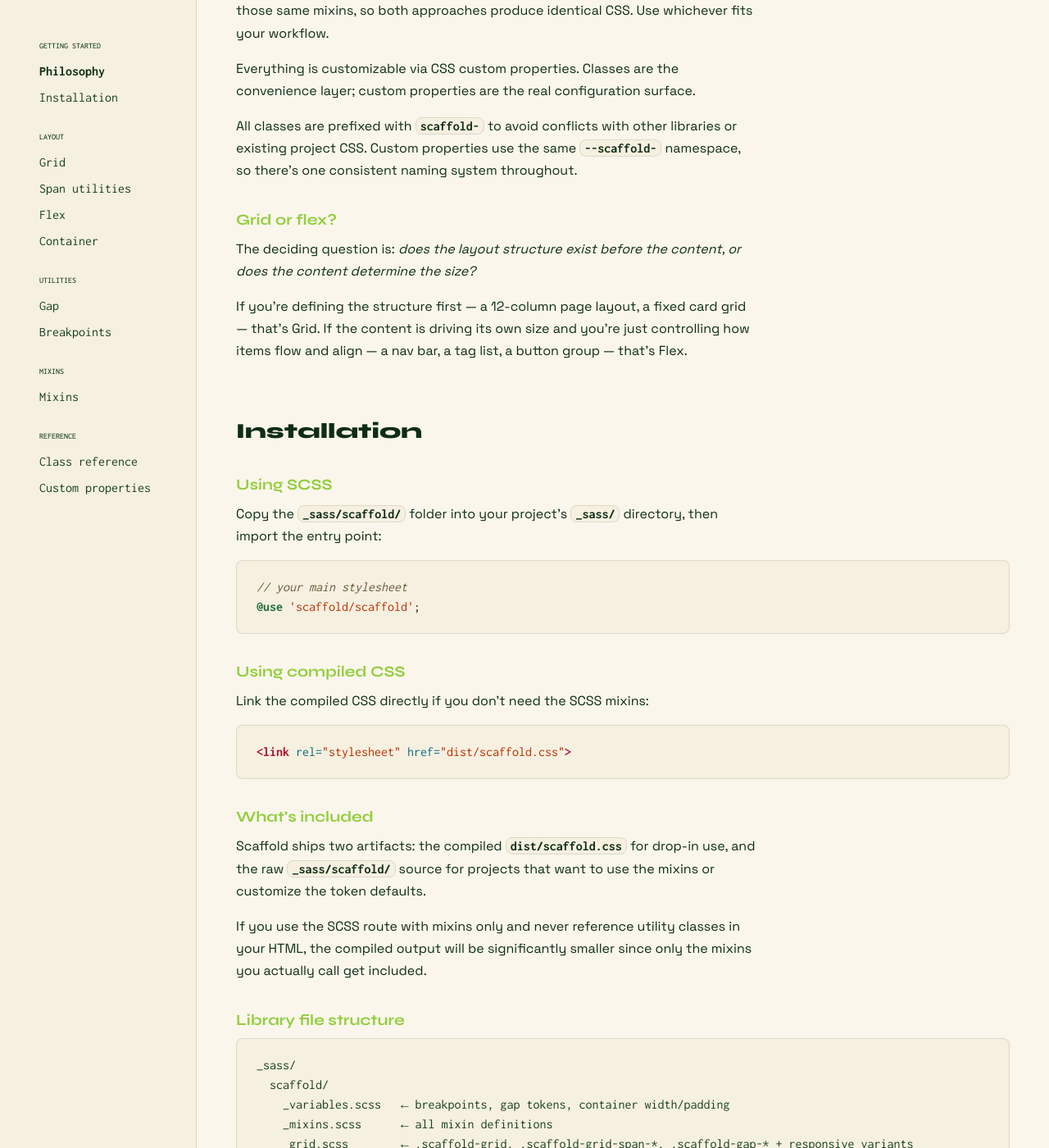
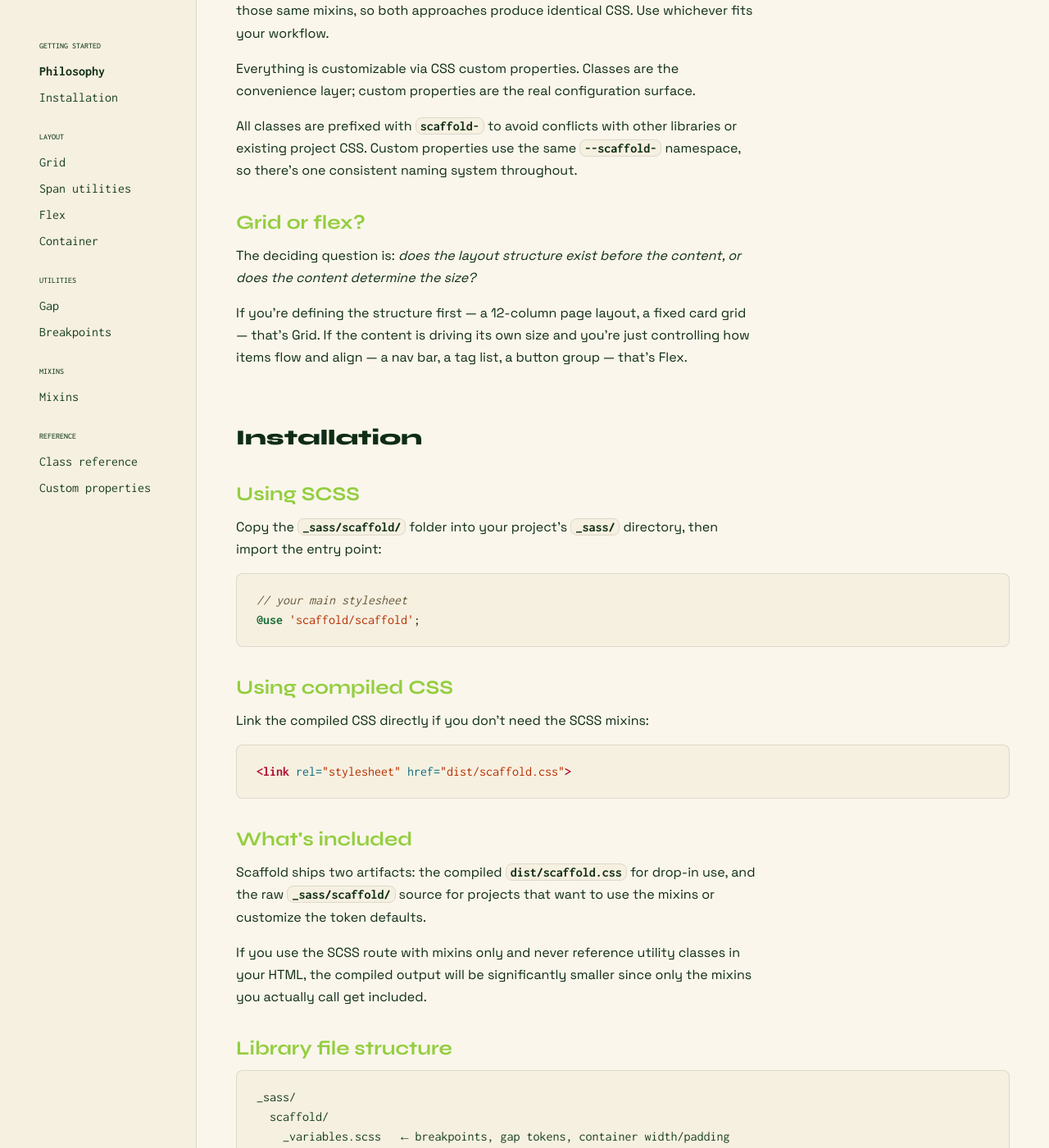
Before and after one commit to naher94/scaffoldcss, a Jekyll site: the page built from docs.html, in a window 1280 px wide and 1400 px high, scrolled down 633 px. Shown: the whole window at 82% size. Built offline with Jekyll 4.4.1, drawn with Linux system fonts in a browser that asks for light colours.

Commit message:
Styling Adjustments

```diff
--- a/_sass/_docs.scss
+++ b/_sass/_docs.scss
@@ -128,7 +128,7 @@
   }
 
   h3 {
-    // font-size: 13px;
+    font-size: 1.5em;
     @include syne(bold);
     margin-top: 2rem;
     margin-bottom: 0.5rem;
@@ -175,14 +175,15 @@
 /* ─── Tags ───────────────────────────────────────────────── */
 .tag {
   display: inline-block;
-  font-family: var(--font-mono);
-  font-size: 10px;
-  font-weight: 500;
-  padding: 2px 7px;
-  border-radius: var(--radius);
+  // font-family: var(--font-mono);
+  @include inconsolata(bold,200);
+  // font-size: 10px;
+  padding: 0.25em 1em;
+  font-size: 0.65em;
+  border-radius: var(--radius-huge);
   margin-right: 4px;
   vertical-align: middle;
-  letter-spacing: 0.04em;
+  // letter-spacing: 0.04em;
 
   &-grid  { background: var(--tag-grid-bg);  color: var(--tag-grid-text); }
   &-flex  { background: var(--tag-flex-bg);  color: var(--tag-flex-text); }
@@ -382,9 +383,9 @@
   border-radius: var(--radius-huge);
   background-color: color-mix(in srgb, var(--bamboo-green) 30%, transparent);
   padding: 0.5em 1.5em;
+  font-size: 0.75em;
   @include inconsolata(bold,200);
   margin-block-end: 1em;
-  font-size: 0.75em;
   // @include scaffold.breakpoint(md, down){
   //   font-size: 0.6em;
   //   margin-block-end: 1em;
```
